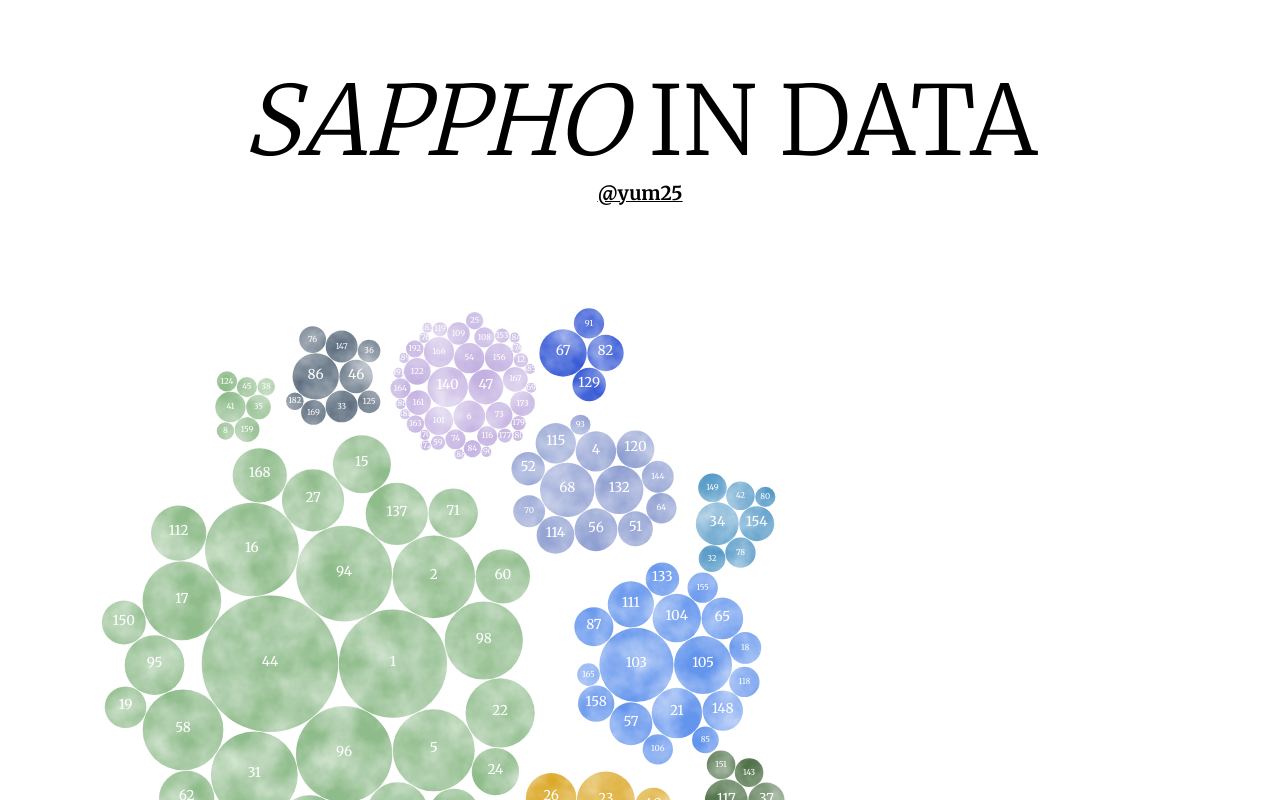
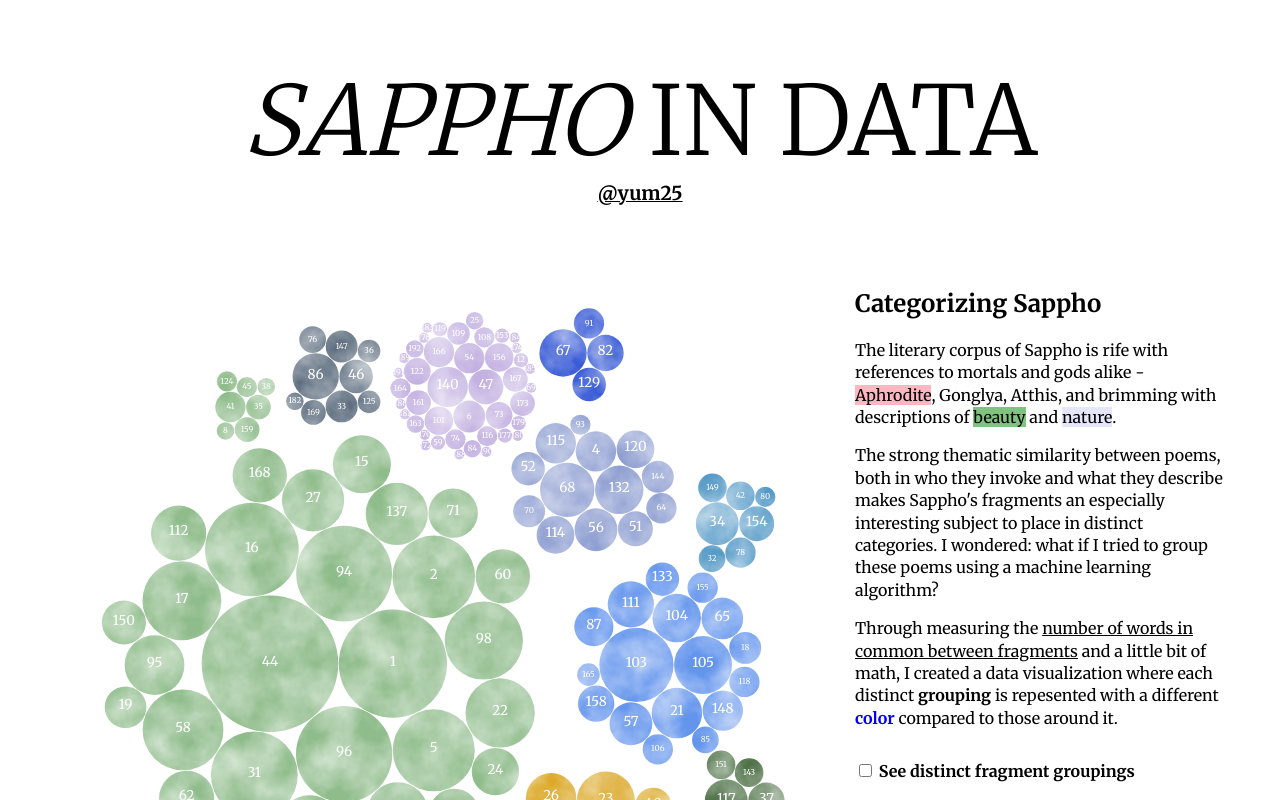
Before and after one commit to yum25/sappho-in-data, a SvelteKit app: page / in a window 1280 px wide. Shown: the top 800 px of the page. Built offline with nearby package versions, Linux system fonts and the light colour scheme.

Commit message:
add back translate

```diff
--- a/src/routes/+page.svelte
+++ b/src/routes/+page.svelte
@@ -171,7 +171,7 @@
 		</div>
 		<div
 			class="scroll-step-container scroll-stack"
-			style="pointer-events: none;"
+			style="pointer-events: none; transform: translateY(min(-80vh, -50rem))"
 		>
 			<div class="offset-svg" aria-hidden="true">
       </div>
```
